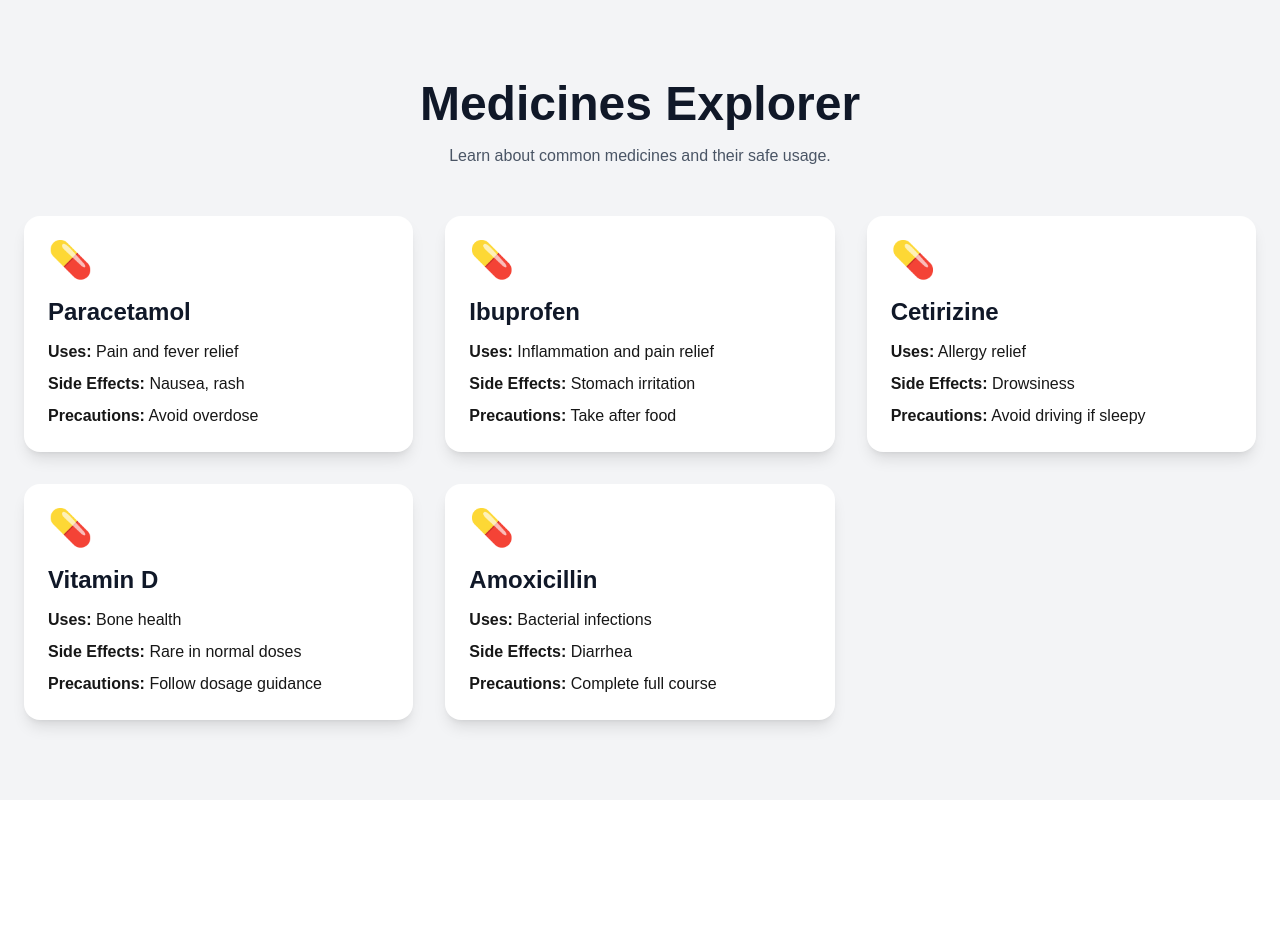
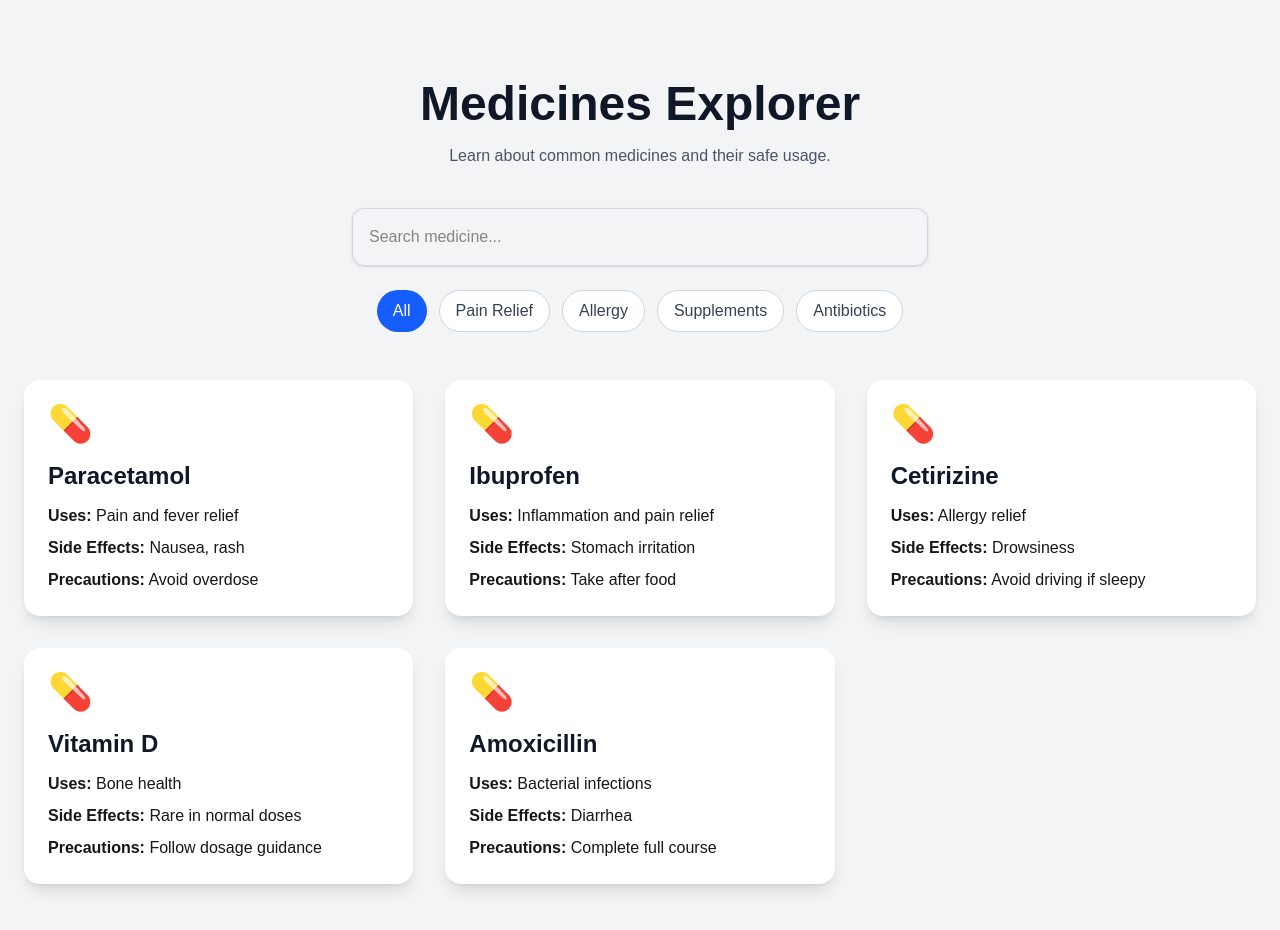
Before and after one commit to Shruthii7/mediwise-sdg3, a Next.js app: page /medicines in a window 1280 px wide. Shown: the top 930 px of the page. Before the commit the page ends 800 px from the top, so only its background shows below. Built offline with nearby package versions, Linux system fonts and the light colour scheme.

Commit message:
Add medicines search and categories

```diff
--- a/app/medicines/page.tsx
+++ b/app/medicines/page.tsx
@@ -1,6 +1,24 @@
+"use client";
+
+import { useState } from "react";
 import { medicines } from "@/data/medicines";
 
 export default function MedicinesPage() {
+  const [search, setSearch] = useState("");
+  const [category, setCategory] = useState("All");
+
+ const filteredMedicines = medicines.filter((medicine) => {
+  const matchesSearch = medicine.name
+    .toLowerCase()
+    .includes(search.toLowerCase());
+
+  const matchesCategory =
+    category === "All" ||
+    medicine.category === category;
+
+  return matchesSearch && matchesCategory;
+});
+
   return (
     <main className="min-h-screen bg-gray-100 py-20">
       <div className="max-w-7xl mx-auto px-6">
@@ -13,9 +31,35 @@ export default function MedicinesPage() {
           Learn about common medicines and their safe usage.
         </p>
 
+        <div className="mt-10 flex justify-center">
+          <input
+            type="text"
+            placeholder="Search medicine..."
+            value={search}
+            onChange={(e) => setSearch(e.target.value)}
+            className="w-full max-w-xl p-4 rounded-xl border border-gray-300 shadow-sm"
+          />
+        </div>
+<div className="flex flex-wrap gap-3 justify-center mt-6">
+
+  {["All", "Pain Relief", "Allergy", "Supplements", "Antibiotics"].map((cat) => (
+    <button
+      key={cat}
+      onClick={() => setCategory(cat)}
+      className={`px-4 py-2 rounded-full transition ${
+        category === cat
+          ? "bg-blue-600 text-white"
+          : "bg-white border border-gray-300 text-gray-700"
+      }`}
+    >
+      {cat}
+    </button>
+  ))}
+
+</div>
         <div className="grid md:grid-cols-2 lg:grid-cols-3 gap-8 mt-12">
 
-          {medicines.map((medicine) => (
+          {filteredMedicines.map((medicine) => (
             <div
               key={medicine.id}
               className="bg-white rounded-2xl p-6 shadow-lg"
--- a/components/Footer.tsx
+++ b/components/Footer.tsx
@@ -42,10 +42,11 @@ export default function Footer() {
 
         </div>
 
-        <div className="border-t border-gray-800 mt-8 pt-6 text-center text-gray-500">
-          © 2026 MediWise • Built for SDG 3 Hackathon
-        </div>
-
+<div className="border-t border-gray-800 mt-8 pt-6 text-center text-gray-500">
+  © 2026 MediWise • Built for SDG 3 Hackathon
+  <br />
+  Designed & Developed by Alige Shruthi
+</div>
       </div>
     </footer>
   );
--- a/components/Navbar.tsx
+++ b/components/Navbar.tsx
@@ -1,3 +1,4 @@
+import Link from "next/link";
 export default function Navbar() {
   return (
     <nav className="sticky top-0 z-50 bg-white border-b">
@@ -9,8 +10,8 @@ export default function Navbar() {
           </div>
 
           <div className="hidden md:flex gap-8 font-medium text-gray-700">
-            <a href="#">Home</a>
-            <a href="#">Medicines</a>
+            <Link href="/">Home</Link>
+            <Link href="/medicines">Medicines</Link>
             <a href="#">Interactions</a>
             <a href="#">Health Tips</a>
             <a href="#">Quiz</a>
--- a/data/medicines.ts
+++ b/data/medicines.ts
@@ -2,6 +2,7 @@ export const medicines = [
   {
     id: 1,
     name: "Paracetamol",
+    category: "Pain Relief",
     uses: "Pain and fever relief",
     sideEffects: "Nausea, rash",
     precautions: "Avoid overdose",
@@ -9,6 +10,7 @@ export const medicines = [
   {
     id: 2,
     name: "Ibuprofen",
+     category: "Pain Relief",
     uses: "Inflammation and pain relief",
     sideEffects: "Stomach irritation",
     precautions: "Take after food",
@@ -16,6 +18,7 @@ export const medicines = [
   {
     id: 3,
     name: "Cetirizine",
+    category: "Allergy",
     uses: "Allergy relief",
     sideEffects: "Drowsiness",
     precautions: "Avoid driving if sleepy",
@@ -23,6 +26,7 @@ export const medicines = [
   {
     id: 4,
     name: "Vitamin D",
+    category: "Supplements",
     uses: "Bone health",
     sideEffects: "Rare in normal doses",
     precautions: "Follow dosage guidance",
@@ -30,6 +34,7 @@ export const medicines = [
   {
     id: 5,
     name: "Amoxicillin",
+     category: "Antibiotics",
     uses: "Bacterial infections",
     sideEffects: "Diarrhea",
     precautions: "Complete full course",
```
